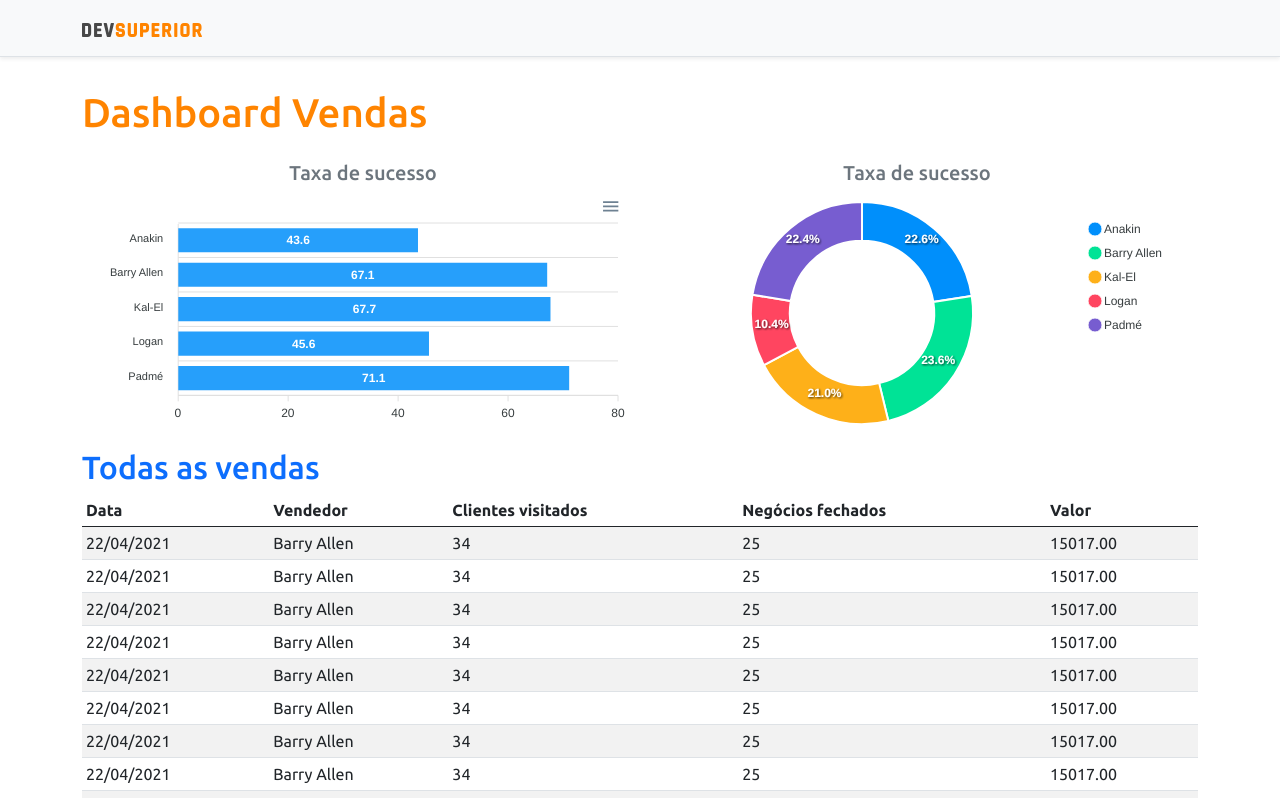
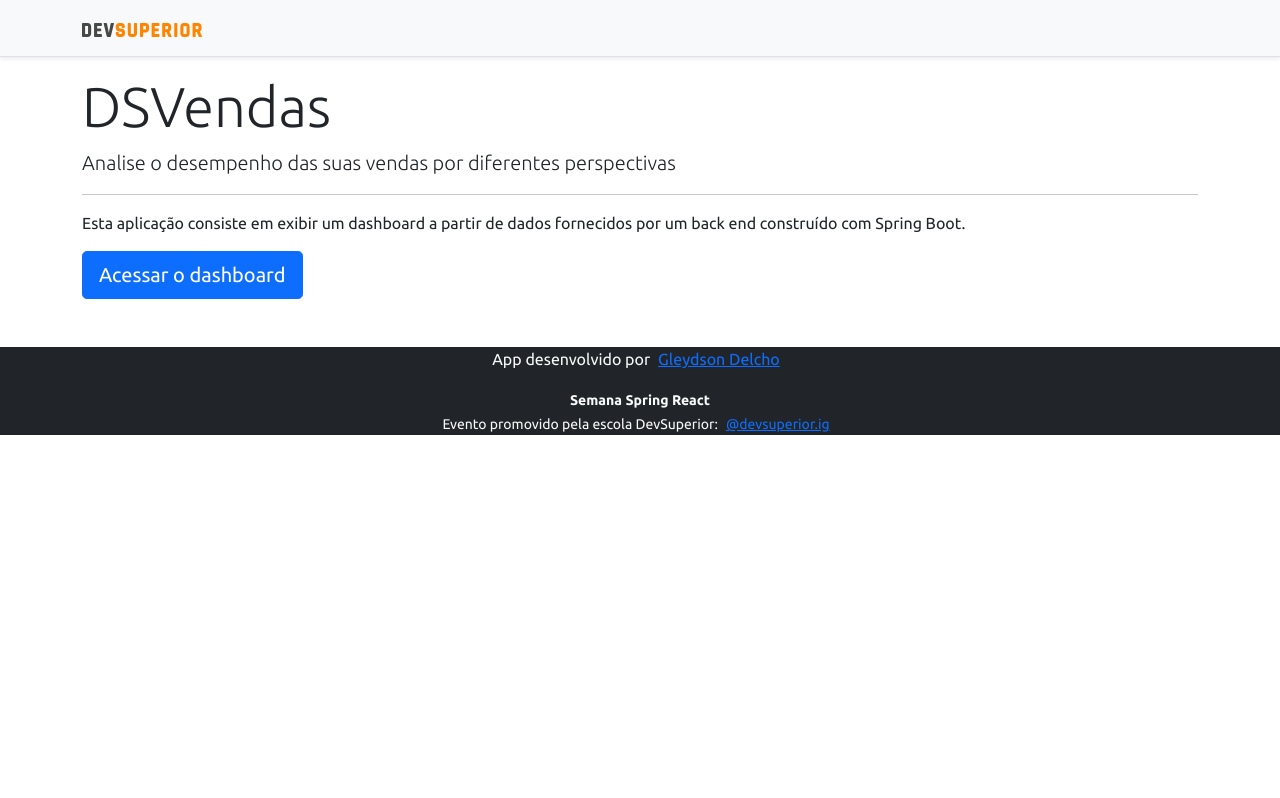
Before and after one commit to gleydson-delcho/projeto-sds3, a Next.js app in the folder frontend/: page / in a window 1280 px wide. Shown: the top 798 px of the page. Built offline with nearby package versions, Linux system fonts and the light colour scheme.

Commit message:
Home navigation

```diff
--- a/frontend/src/components/Footer/index.tsx
+++ b/frontend/src/components/Footer/index.tsx
@@ -1,11 +1,11 @@
 
 export default function Footer() {
     return (
-        <footer className="footer mt-auto py-3 bg-dark">
+        <footer className="footer mt-5 bg-dark">
             <div className="container">
                 <p className="text-light">
                     App desenvolvido por
-                    <a href="https://github.com/gleydson-delcho" target="_blank" rel="noreferrer">
+                    <a className="mx-2" href="https://github.com/gleydson-delcho" target="_blank" rel="noreferrer">
                         Gleydson Delcho
                     </a>
                 </p>
@@ -14,7 +14,7 @@ export default function Footer() {
                         <strong>Semana Spring React</strong>
                         <br />
                         Evento promovido pela escola DevSuperior:
-                        <a href="https://instagram.com/devsuperior.ig" target="_blank" rel="noreferrer">
+                        <a className="mx-2" href="https://instagram.com/devsuperior.ig" target="_blank" rel="noreferrer">
                             @devsuperior.ig
                         </a>
                     </small>
--- a/frontend/src/components/Navbar/index.tsx
+++ b/frontend/src/components/Navbar/index.tsx
@@ -1,11 +1,17 @@
-
+import React from 'react';
+import Link from 'next/link';
 
 export default function NavBar() {
     return (
-        <div className="d-flex flex-column flex-md-row align-items-center p-3 px-md-4 mb-3 bg-light border-bottom shadow-sm">
+        <div className="d-flex flex-column flex-md-row align-items-center p-3
+            px-md-4 mb-3 bg-light border-bottom shadow-sm">
             <div className="container">
                 <nav className="my-2 my-md-0 mr-md-3">
-                    <img src='/ds-dark.svg' alt="DevSuperior" width="120" />
+                    <Link  href="/">
+                        <a>
+                            <img src='/ds-dark.svg' alt="DevSuperior" width="120" />
+                        </a>
+                    </Link>
                 </nav>
             </div>
         </div>
--- a/frontend/src/pages/index.tsx
+++ b/frontend/src/pages/index.tsx
@@ -1,37 +1,23 @@
-import Head from 'next/head';
 import React from 'react';
-import BarChart from '../components/BarChart';
-import DataTable from '../components/DataTable';
-import DonutChart from '../components/DonutChart';
-
+import Link from 'next/link';
 
 export default function Home() {
   return (
     <div className="container">
-      <Head>
-        <title>DSVendas</title>
-        <meta name="description" content="Projeto desenvolido na semana spring React" />
-        <link rel="icon" href="/favicon.ico" />
-      </Head>
-      <h1 className="textPrimary py-3">Dashboard Vendas</h1>
-
-      <div className="row px-3">
-        <div className="col-sm-6">
-          <h5 className="text-center text-secondary">Taxa de sucesso</h5>
-          <BarChart />
-        </div>
-        <div className="col-sm-6">
-          <h5 className="text-center text-secondary">Taxa de sucesso</h5>
-          <DonutChart />
-        </div>
+      <div className="jumbotron">
+        <h1 className="display-4">DSVendas</h1>
+        <p className="lead">
+          Analise o desempenho das suas vendas por diferentes perspectivas
+                </p>
+        <hr />
+        <p>
+          Esta aplicação consiste em exibir um dashboard a partir de dados fornecidos
+          por um back end construído com Spring Boot.
+        </p>
+        <Link href="/dashboard" >
+          <a className="btn btn-primary btn-lg">Acessar o dashboard</a>
+        </Link>
       </div>
-      <div className="py3">
-        <h2 className="text-primary">
-          Todas as vendas
-        </h2>
-      </div>
-
-      <DataTable />
     </div>
   )
 }
```
Also changed, not shown: frontend/src/pages/dashboard.tsx (+29 -10 lines).
